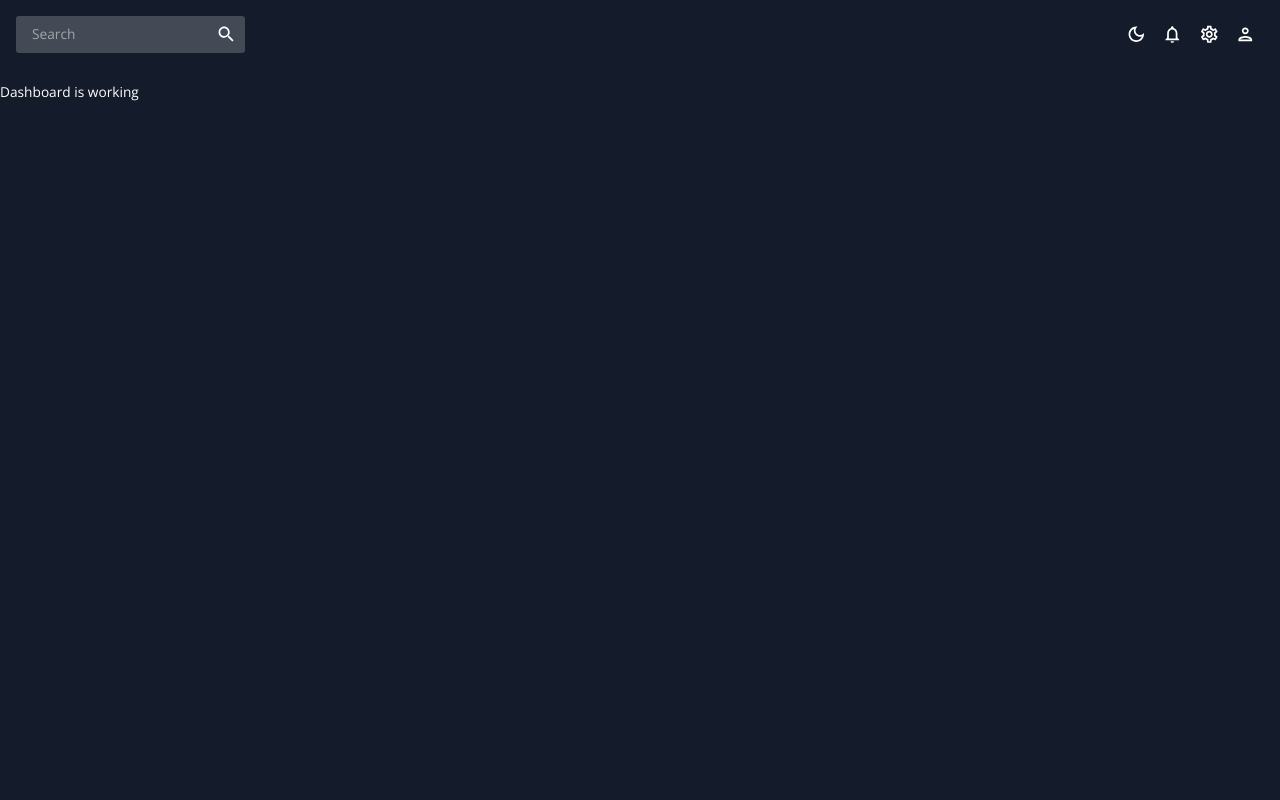
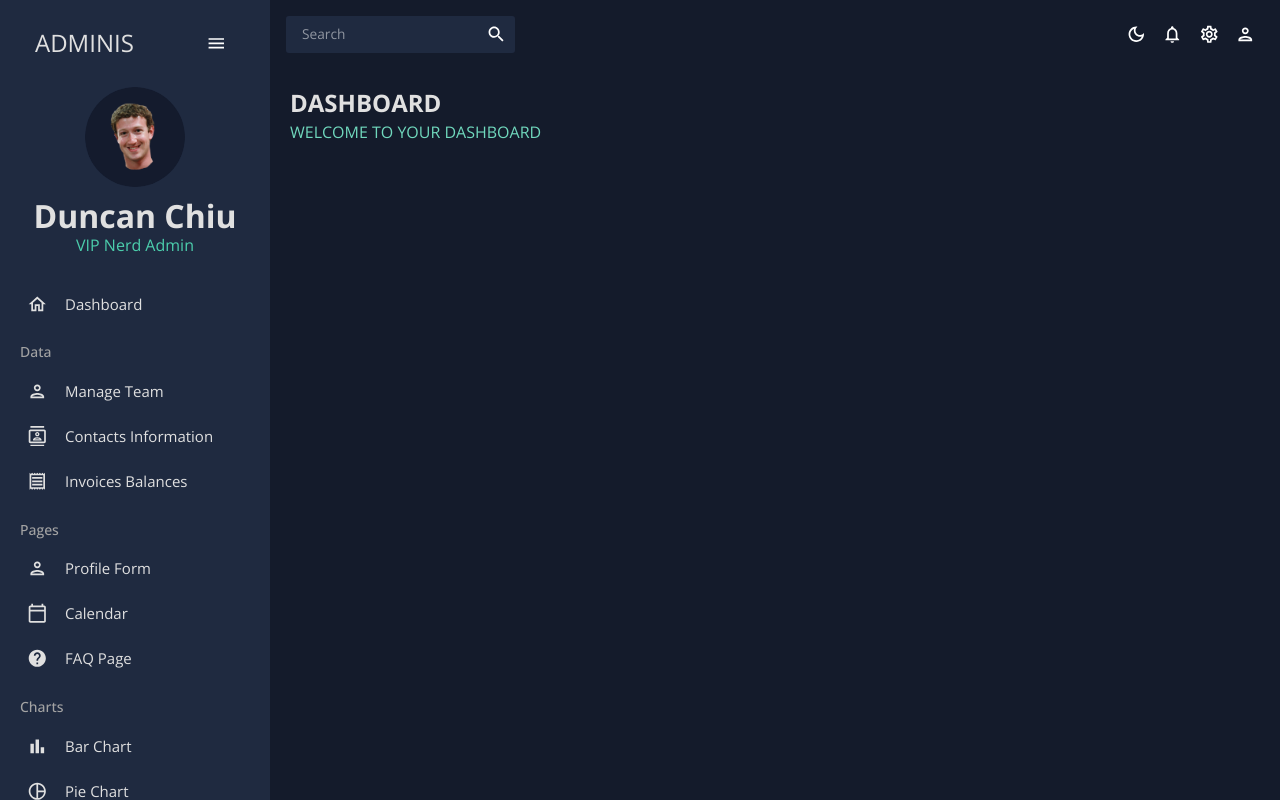
Before and after one commit to duncanchiu409/react-admin, a React (Create React App) app: page / in a window 1280 px wide. Built offline with nearby package versions, Linux system fonts and the light colour scheme.

Commit message:
day 08: update sidebar

```diff
--- a/package.json
+++ b/package.json
@@ -22,7 +22,7 @@
     "formik": "^2.4.5",
     "react": "^18.2.0",
     "react-dom": "^18.2.0",
-    "react-pro-sidebar": "^1.1.0",
+    "react-pro-sidebar": "^0.7.1",
     "react-router-dom": "^6.22.3",
     "react-scripts": "5.0.1",
     "web-vitals": "^2.1.4",
--- a/src/App.js
+++ b/src/App.js
@@ -1,9 +1,18 @@
 import { ColorModeContext, useMode } from "./theme";
 import { CssBaseline, ThemeProvider } from "@mui/material";
+import { Routes, Route } from 'react-router-dom'
 import Topbar from "./scenes/global/Topbar"
-import { Routes, Route } from 'react-router-dom'
-import Dashboard from './scenes/dashboard/index'
-import Home from './scenes/home/index'
+import Sidebar from "./scenes/global/Sidebar"
+import Dashboard from './scenes/dashboard'
+// import Team from './scenes/team'
+// import Invoices from './scenes/invoices'
+// import Contacts from './scenes/contacts'
+// import Bar from './scenes/form'
+// import Line from './scenes/line'
+// import Pie from './scenes/pie'
+// import FAQ from './scenes/faq'
+// import Geography from './scenes/geography'
+// import Calendar from './scenes/calendar'
 
 function App() {
   const [theme, colorMode] = useMode();
@@ -13,11 +22,20 @@
       <ThemeProvider theme={theme}>
         <CssBaseline />
         <div className="app">
+          <Sidebar />
           <main className="content">
             <Topbar/>
             <Routes>
-              <Route path="/" element={ <Dashboard></Dashboard> } />
-              <Route path="/home" element={ <Home></Home> } />
+              <Route path="/" element={ <Dashboard/> } />
+              {/* <Route path="/team" element={ <Team/> } />
+              <Route path="/invoices" element={ <Invoices/> } />
+              <Route path="/contacts" element={ <Contacts/> } />
+              <Route path="/bar" element={ <Bar/> } />
+              <Route path="/line" element={ <Line/> } />
+              <Route path="/pie" element={ <Pie/> } />
+              <Route path="/faq" element={ <FAQ/> } />
+              <Route path="/geography" element={ <Geography/> } />
+              <Route path="/calendar" element={ <Calendar/> } /> */}
             </Routes>
           </main>
         </div>
--- /dev/null
+++ b/src/components/Header.jsx
@@ -0,0 +1,16 @@
+import { Typography, Box, useTheme } from '@mui/material'
+import { tokens } from '../theme'
+
+const Header = ({title, subtitle}) => {
+    const theme = useTheme()
+    const colors = tokens(theme.palette.mode)
+
+    return(
+        <Box sx={{mb:"30px"}}>
+            <Typography variant='h3' color={colors.grey[100]} fontWeight="bold" sx={{ mb: '5px' }}>{title}</Typography>
+            <Typography variant='h5' color={colors.greenAccent[400]}>{subtitle}</Typography>
+        </Box>
+    )
+}
+
+export default Header
--- a/src/scenes/dashboard/index.jsx
+++ b/src/scenes/dashboard/index.jsx
@@ -1,7 +1,14 @@
-function Dashboard(){
-    return (
-        <p>Dashboard is working</p>
-    )
+import Header from "../../components/Header";
+import { Box } from "@mui/material";
+
+function Dashboard() {
+  return (
+    <Box sx={{ m: "20px" }}>
+      <Box display="flex" justifyContent="space-between" alignItems="center">
+        <Header title="DASHBOARD" subtitle="WELCOME TO YOUR DASHBOARD"></Header>
+      </Box>
+    </Box>
+  );
 }
 
-export default Dashboard
+export default Dashboard;
--- a/src/scenes/global/Sidebar.jsx
+++ b/src/scenes/global/Sidebar.jsx
@@ -1,9 +1,226 @@
-function Sidebar(){
-    return (
-        <div>
-            Sidebar
-        </div>
-    )
+import { useState } from "react";
+import { ProSidebar, SubMenu, Menu, MenuItem } from "react-pro-sidebar";
+import "react-pro-sidebar/dist/css/styles.css";
+import { Box, IconButton, Typography, useTheme } from "@mui/material";
+import { Link } from "react-router-dom";
+import { tokens } from "../../theme";
+import InputBase from "@mui/material/InputBase";
+import HomeOutlinedIcon from "@mui/icons-material/HomeOutlined";
+import ContactsOutlinedIcon from "@mui/icons-material/ContactsOutlined";
+import ReceiptOutlinedIcon from "@mui/icons-material/ReceiptOutlined";
+import PersonOutlinedIcon from "@mui/icons-material/PersonOutlined";
+import PeopleOutlinedIcon from "@mui/icons-material/PersonOutlined";
+import CalendarTodayOutlinedIcon from "@mui/icons-material/CalendarTodayOutlined";
+import HelpOutlinedIcon from "@mui/icons-material/HelpOutlined";
+import BarChartOutlinedIcon from "@mui/icons-material/BarChartOutlined";
+import PieChartOutlinedIcon from "@mui/icons-material/PieChartOutlined";
+import TimelineOutlinedIcon from "@mui/icons-material/TimelineOutlined";
+import MenuOutlinedIcon from "@mui/icons-material/MenuOutlined";
+import MapOutlinedIcon from "@mui/icons-material/MapOutlined";
+
+function Item({ title, to, icon, selected, setSelected }) {
+  const theme = useTheme();
+  const colors = tokens(theme.palette.mode);
+
+  return (
+    <MenuItem
+      active={selected === title}
+      style={{ color: colors.grey[100] }}
+      onClick={() => setSelected(() => title)}
+      icon={icon}
+    >
+      <Typography variant="">{title}</Typography>
+      <Link to={to} />
+    </MenuItem>
+  );
 }
 
-export default Sidebar
+function Sidebar() {
+  const theme = useTheme();
+  const colors = tokens(theme.palette.mode);
+  const [isCollapsed, setIsCollapsed] = useState(false);
+  const [selected, setSelected] = useState("Dashborad");
+
+  return (
+    <Box
+      sx={{
+        "& .pro-sidebar-inner": {
+          background: `${colors.primary[400]} !important`,
+        },
+        "& .pro-icon-wrapper": {
+          backgroundColor: "transparent !important",
+        },
+        "& .pro-inner-item": {
+          padding: "5px 35px 5px 20px !important",
+        },
+        "& .pro-inner-item:hover": {
+          color: "#868dfb !important",
+        },
+        "& .pro-menu-item.active": {
+          color: "#6870fa !important",
+        },
+      }}
+    >
+      <ProSidebar collapsed={isCollapsed}>
+        <Menu iconShape="square">
+          <MenuItem
+            icon={isCollapsed ? <MenuOutlinedIcon onClick={() => setIsCollapsed((prev) => !prev)}/> : undefined}
+            style={{ margin: "10px 0 20px 0", color: colors.grey[100] }}
+          >
+            {!isCollapsed && (
+              <Box
+                display="flex"
+                justifyContent="space-between"
+                alignItems="center"
+                ml="15px"
+              >
+                <Typography variant="h3" color={colors.grey[100]}>
+                  ADMINIS
+                </Typography>
+                <IconButton onClick={() => setIsCollapsed((prev) => !prev)}>
+                  <MenuOutlinedIcon />
+                </IconButton>
+              </Box>
+            )}
+          </MenuItem>
+
+          {!isCollapsed && (
+            <Box mb="25px">
+              <Box display="flex" justifyContent="center" alignItems="center">
+                <img
+                  alt="profile-user"
+                  width="100px"
+                  height="100px"
+                  src={`../../user.png`}
+                  style={{ cursor: "pointer", borderRadius: "50%" }}
+                />
+              </Box>
+              <Box textAlign="center">
+                <Typography
+                  variant="h2"
+                  color={colors.grey[100]}
+                  fontWeight="bold"
+                  sx={{ m: "10px 0 0 0" }}
+                >
+                  Duncan Chiu
+                </Typography>
+                <Typography variant="h5" color={colors.greenAccent[500]}>
+                  VIP Nerd Admin
+                </Typography>
+              </Box>
+            </Box>
+          )}
+
+          <Box>
+            <Item
+              title="Dashboard"
+              to="/"
+              icon={<HomeOutlinedIcon />}
+              selected={selected}
+              setSelected={setSelected}
+            />
+
+            <Typography
+              variant="h6"
+              color={colors.grey[300]}
+              sx={{ m: "15px 0 5px 20px" }}
+            >
+              Data
+            </Typography>
+
+            <Item
+              title="Manage Team"
+              to="/team"
+              icon={<PeopleOutlinedIcon />}
+              selected={selected}
+              setSelected={setSelected}
+            />
+            <Item
+              title="Contacts Information"
+              to="/contacts"
+              icon={<ContactsOutlinedIcon />}
+              selected={selected}
+              setSelected={setSelected}
+            />
+            <Item
+              title="Invoices Balances"
+              to="/invoices"
+              icon={<ReceiptOutlinedIcon />}
+              selected={selected}
+              setSelected={setSelected}
+            />
+
+            <Typography
+              variant="h6"
+              color={colors.grey[300]}
+              sx={{ m: "15px 0 5px 20px" }}
+            >
+              Pages
+            </Typography>
+
+            <Item
+              title="Profile Form"
+              to="/form"
+              icon={<PersonOutlinedIcon />}
+              selected={selected}
+              setSelected={setSelected}
+            />
+            <Item
+              title="Calendar"
+              to="/calendar"
+              icon={<CalendarTodayOutlinedIcon />}
+              selected={selected}
+              setSelected={setSelected}
+            />
+            <Item
+              title="FAQ Page"
+              to="/faq"
+              icon={<HelpOutlinedIcon />}
+              selected={selected}
+              setSelected={setSelected}
+            />
+
+            <Typography
+              variant="h6"
+              color={colors.grey[300]}
+              sx={{ m: "15px 0 5px 20px" }}
+            >
+              Charts
+            </Typography>
+
+            <Item
+              title="Bar Chart"
+              to="/bar"
+              icon={<BarChartOutlinedIcon />}
+              selected={selected}
+              setSelected={setSelected}
+            />
+            <Item
+              title="Pie Chart"
+              to="/pie"
+              icon={<PieChartOutlinedIcon />}
+              selected={selected}
+              setSelected={setSelected}
+            />
+            <Item
+              title="Line Chart"
+              to="/line"
+              icon={<TimelineOutlinedIcon />}
+              selected={selected}
+              setSelected={setSelected}
+            />
+            <Item
+              title="Geography Chart"
+              to="/geography"
+              icon={<MapOutlinedIcon />}
+              selected={selected}
+              setSelected={setSelected}
+            />
+          </Box>
+        </Menu>
+      </ProSidebar>
+    </Box>
+  );
+}
+
+export default Sidebar;
--- a/src/theme.js
+++ b/src/theme.js
@@ -20,7 +20,7 @@
           100: "#d0d1d5",
           200: "#a1a4aa",
           300: "#727680",
-          400: "#434955",
+          400: "#1F2A40",
           500: "#141b2b",
           600: "#f2f0f0",
           700: "#0c101a",
```
Also changed, not shown: public/user.png (added), 1 other file (tests, documents, lock files or other folders).
